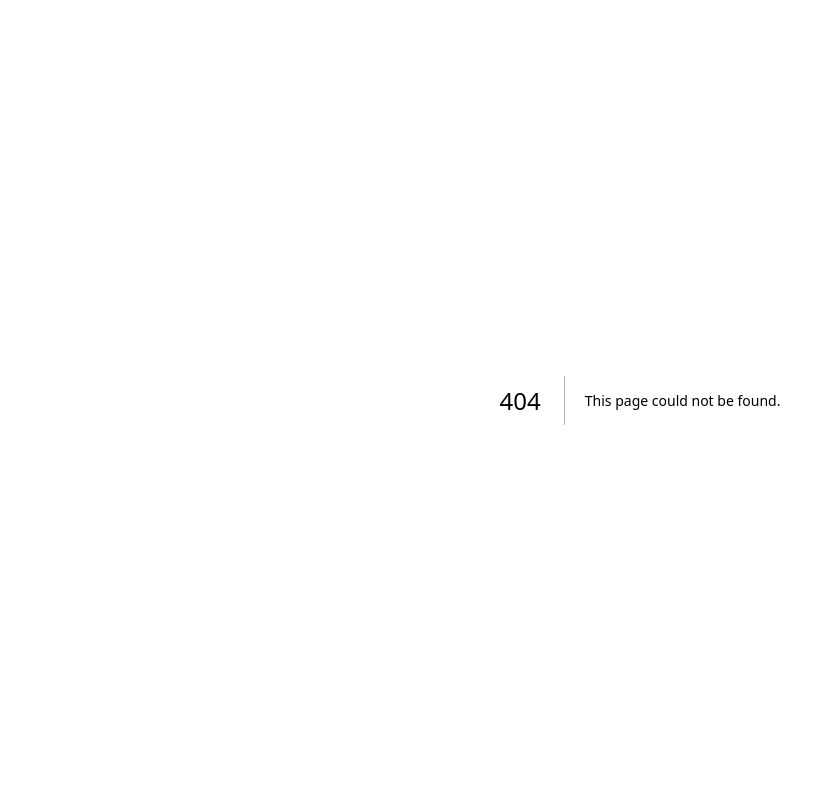
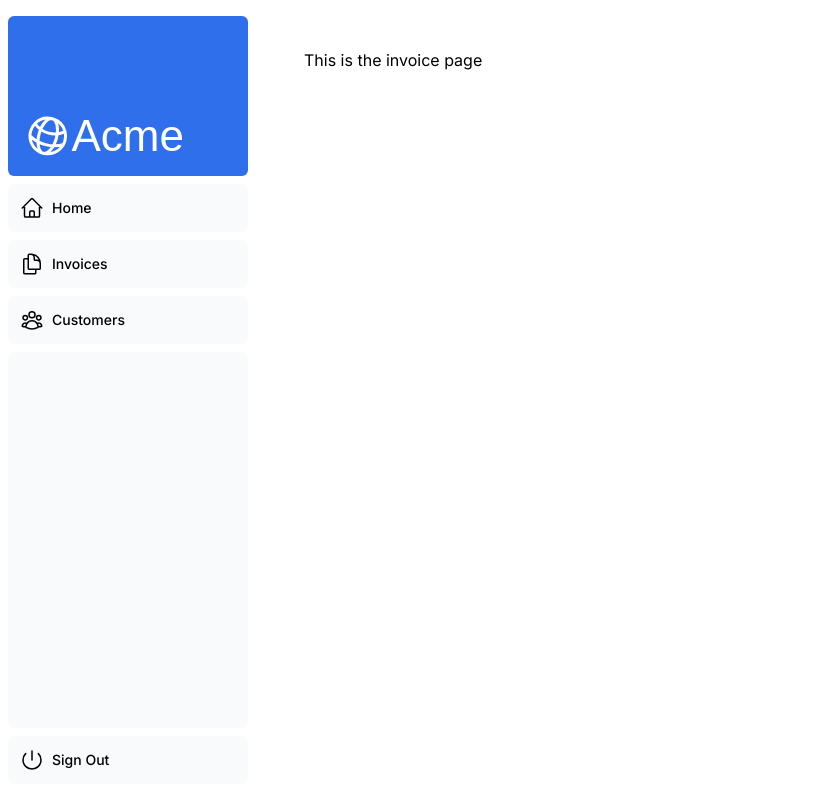
Before and after one commit to DAEM007/financial-dashboard, a Next.js app: page /dashboard/invoices in a window 1280 px wide. Before the commit this address had no page. Shown: the whole page, without its empty margins (0-835 px from the left). Built offline with nearby package versions, Linux system fonts and the light colour scheme; a web font is replaced by a local one.

Commit message:
created invoice page in dashboard

```diff
--- /dev/null
+++ b/app/dashboard/invoices/page.tsx
@@ -0,0 +1,5 @@
+export default function Page () {
+    return (
+        <p>This is the invoice page</p>
+    )
+}
```
